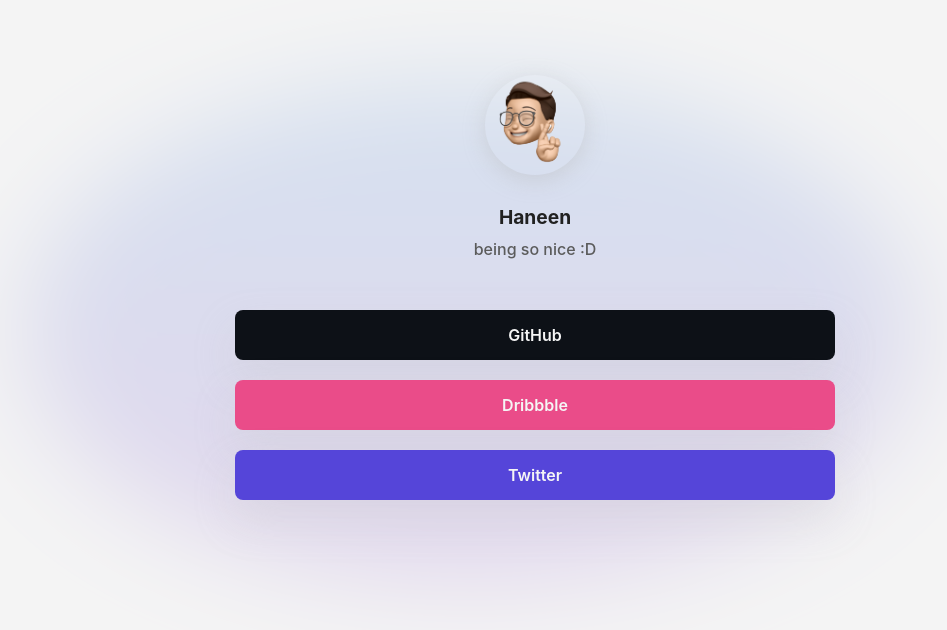
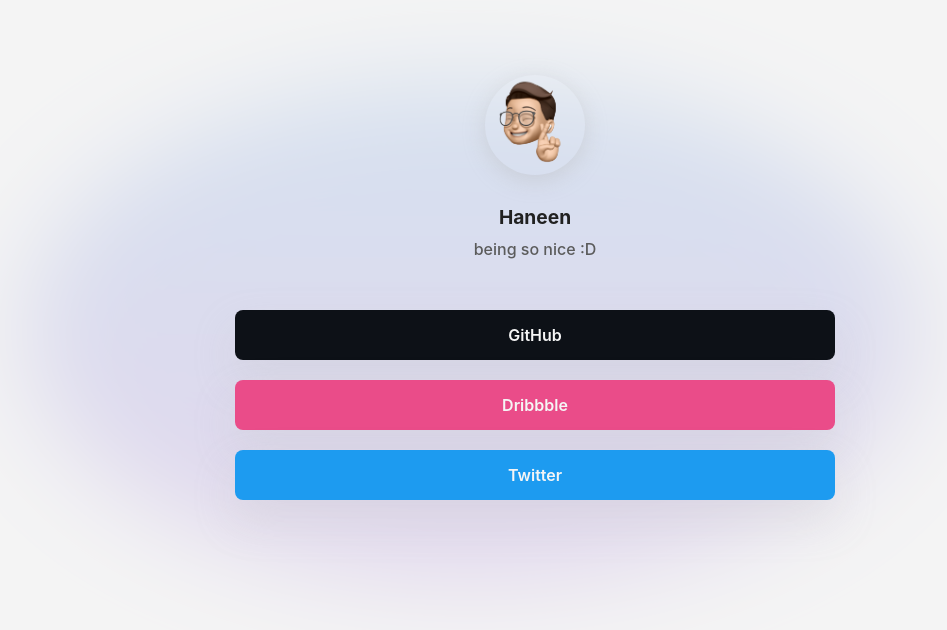
Before and after one commit to haneenmahd/linked, a React (Vite) app: page / in a window 1280 px wide. Shown: the top 630 px of the page, without its empty margins (105-1052 px from the left). Built offline with nearby package versions, Linux system fonts and the light colour scheme.

Commit message:
core: add support for twitter link theme

```diff
--- a/src/components/Links/Links.styles.ts
+++ b/src/components/Links/Links.styles.ts
@@ -47,6 +47,9 @@
 
       case LinkTheme.PORTFOLIO_THEME:
         return LinkPortfolioTheme;
+
+      case LinkTheme.TWITTER_THEME:
+        return LinkTwitterTheme;
     }
   }}
 `;
@@ -70,3 +73,8 @@
   color: #222;
   border: 2px solid #222;
 `;
+
+export const LinkTwitterTheme = css`
+  background-color: rgb(29, 155, 240);
+  color: #f5f5f5;
+`;
--- a/src/data/config.json
+++ b/src/data/config.json
@@ -21,7 +21,7 @@
     {
       "linkUrl": "https://twitter.com/HaneenMahdin",
       "placeholder": "Twitter",
-      "colorSet": 3
+      "colorSet": 4
     }
   ]
 }
```
